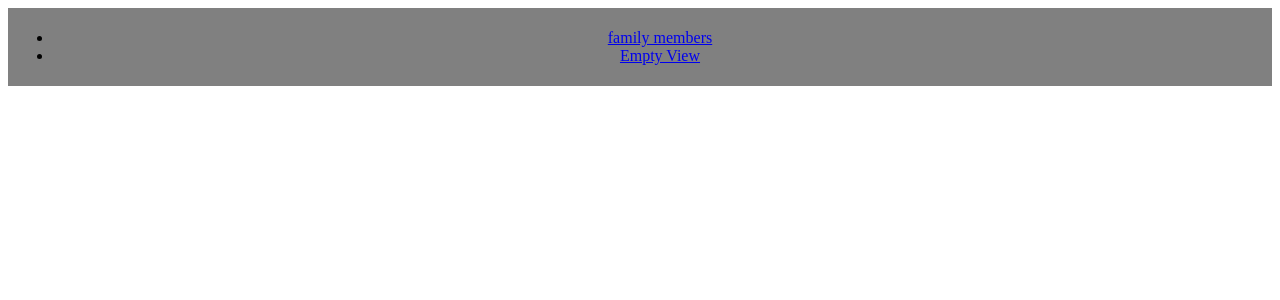
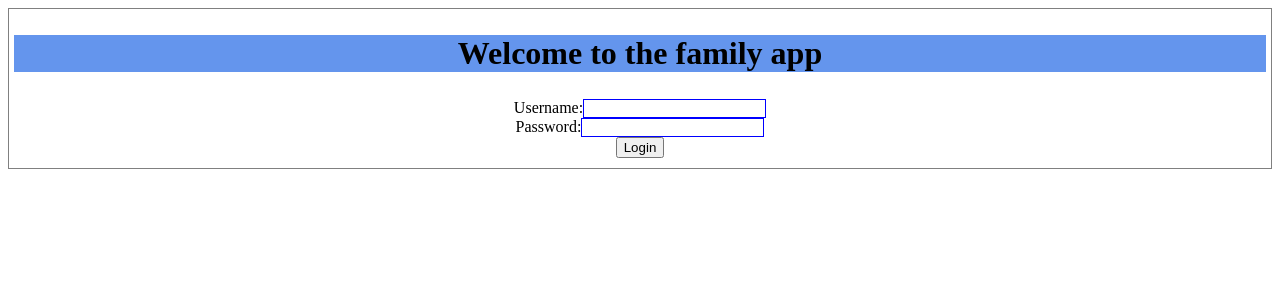
Before and after one commit to makassigithub/anglar-playground, an Angular app: page /login in a window 1280 px wide. Before the commit this address led to /. Shown: the top 300 px of the page. Built offline with nearby package versions, Linux system fonts and the light colour scheme.

Commit message:
Adss login page

```diff
--- a/src/app/app.component.css
+++ b/src/app/app.component.css
@@ -1,5 +1,9 @@
 .app-root {
-    background: grey;
+    border: 1px solid grey;
     text-align:center;
-    padding: 5px
+    padding: 5px;
 }
+
+.welcome {
+    background: cornflowerblue;
+}
--- a/src/app/app.component.html
+++ b/src/app/app.component.html
@@ -1,12 +1,7 @@
 <!--The content below is only a placeholder and can be replaced.-->
 <div class="app-root">
     <div>
-        <nav>
-          <ul>
-            <li>  <a href="" [routerLink]="[ '/members']">family members</a></li>
-            <li><a href="" [routerLink]="[ '/blank']"> Empty View</a></li>
-          </ul>
-        </nav>
+        <h1 class="welcome">Welcome to the family app</h1>
     <div>
     <section>
         <router-outlet></router-outlet>
--- a/src/app/app.component.ts
+++ b/src/app/app.component.ts
@@ -1,10 +1,17 @@
-import { Component } from '@angular/core';
+import { Component, OnInit } from '@angular/core';
+import { Router } from '@angular/router';
 
 @Component({
   selector: 'app-root',
   templateUrl: './app.component.html',
   styleUrls: ['./app.component.css']
 })
-export class AppComponent {
+export class AppComponent implements OnInit {
+  constructor(private router: Router) {}
+
   appName = 'family-app';
+
+  ngOnInit(): void {
+    this.router.navigate(['login']);
+  }
 }
--- /dev/null
+++ b/src/app/home/home.component.html
@@ -0,0 +1,8 @@
+<div>
+    <nav>
+        <ul>
+            <li>  <a href="" [routerLink]="[ '/members']">family members</a></li>
+            <li><a href="" [routerLink]="[ '/blank']"> Empty View</a></li>
+        </ul>
+    </nav>
+</div>
--- /dev/null
+++ b/src/app/home/home.component.ts
@@ -0,0 +1,12 @@
+import { Component, OnInit } from '@angular/core';
+
+@Component({
+    selector: 'app-home',
+    templateUrl: './home.component.html',
+    styleUrls: ['./home.component.css']
+})
+export class HomeComponent implements OnInit {
+    constructor() { }
+
+    ngOnInit(): void { }
+}
--- /dev/null
+++ b/src/app/login/login.component.css
@@ -0,0 +1,21 @@
+.login {
+    padding: 5px;
+}
+
+input {
+    border: 1px solid blue;
+    justify-content: space-between;
+    margin: 10;
+    padding: 10;
+}
+
+.error {
+    margin: 10;
+    padding: 10;
+    background: lightpink;
+}
+
+.error-text {
+    color: red;
+    border: 1px solid red
+}
--- /dev/null
+++ b/src/app/login/login.component.html
@@ -0,0 +1,16 @@
+<div class="login">
+    <div class="input">
+        <label for="username"> Username:</label>
+        <input type="text" id="username" [(ngModel)]="username">
+    </div>
+    <div class="input">
+        <label for="password"> Password:</label>
+        <input type="password" id="password" [(ngModel)]="password">
+    </div>
+    <div class="button">
+           <button type="submit" (click)="login()">Login</button>
+    </div>
+    <div *ngIf="loginFailed" class="error">
+        <h6 class="error-text">Login failed</h6>
+    </div>
+</div>
--- /dev/null
+++ b/src/app/login/login.component.ts
@@ -0,0 +1,34 @@
+import { Component, OnInit } from '@angular/core';
+import { Router } from '@angular/router';
+
+
+@Component({
+    selector: 'app-login',
+    templateUrl: './login.component.html',
+    styleUrls: ['./login.component.css']
+})
+export class LoginComponent implements OnInit {
+    loginFailed = false;
+    username: string;
+    password: string;
+    credentials = {
+        username: 'name',
+        password: 'pwd',
+    };
+
+    constructor(
+        private router: Router
+    ) { }
+
+    ngOnInit(): void { }
+    login(): void {
+            if ((this.username === this.credentials.username) &&
+                (this.password === this.credentials.password)) {
+                this.router.navigate(['home']);
+            } else {
+                this.loginFailed = true;
+                this.username = null;
+                this.password = null;
+            }
+        }
+    }
```
Also changed, not shown: src/app/app-routing-module.ts (+6 -1 lines), src/app/home/home.component.css (added).
